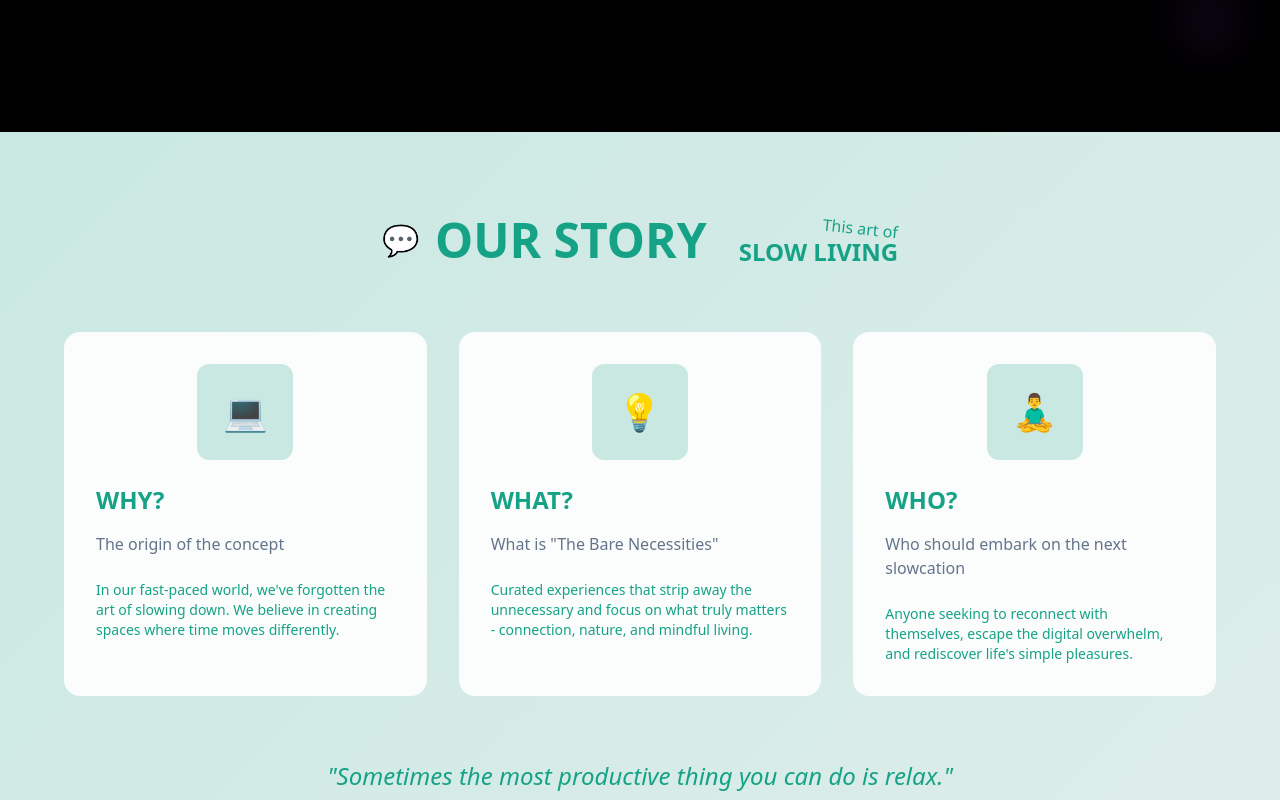
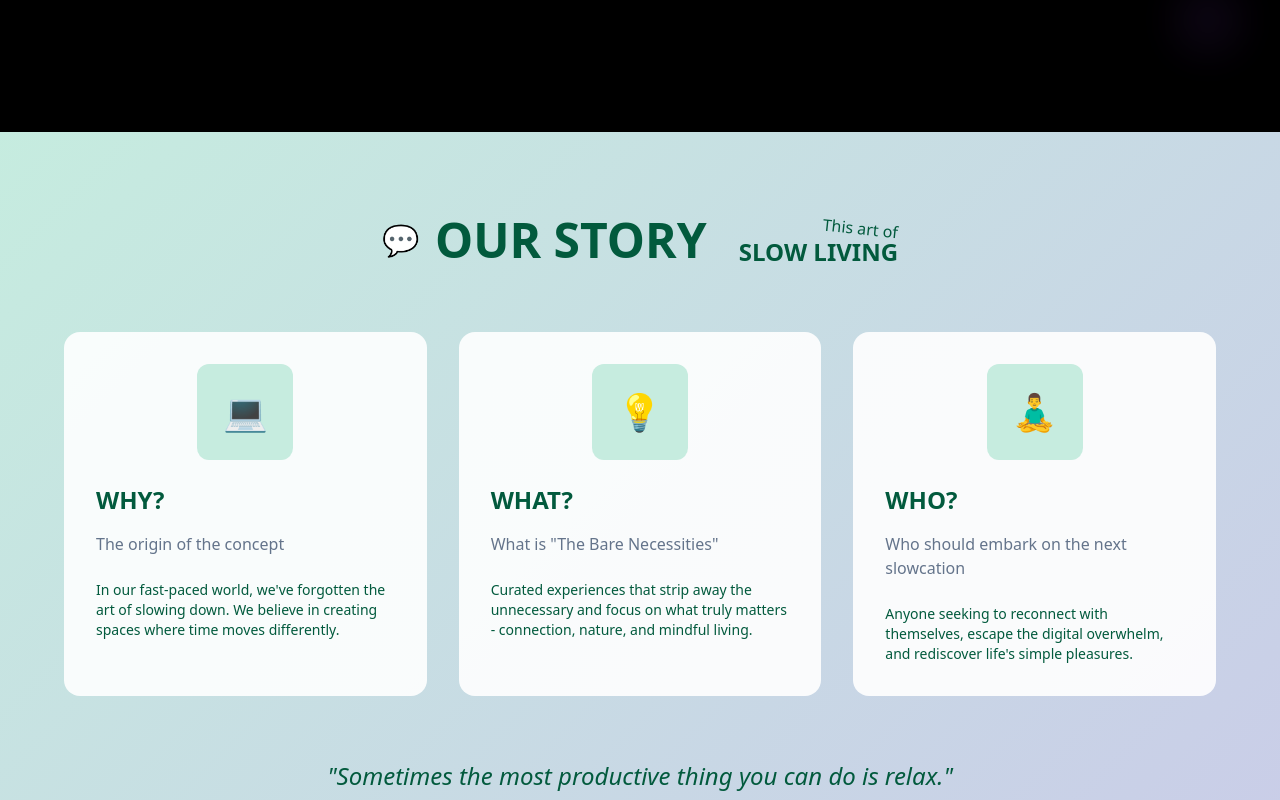
Before and after one commit to The-Bare-Necessities/slowcation-trails-unfold, a React (Vite) app: page / in a window 1280 px wide. Shown: the part 2340-3140 px from the top of the page. Built offline with nearby package versions, Linux system fonts and the light colour scheme.

Commit message:
Updated index.css

```diff
--- a/src/index.css
+++ b/src/index.css
@@ -17,36 +17,36 @@ All colors MUST be HSL.
     --popover: 0 0% 100%;
     --popover-foreground: 222.2 84% 4.9%;
 
-    /* Slowcation Nature-Inspired Palette */
-    --primary: 168 76% 36%;
+    /* Brand Colors */
+    --primary: 160 96% 18%;
     --primary-foreground: 0 0% 98%;
-    --primary-glow: 168 60% 45%;
+    --primary-glow: 160 80% 25%;
 
-    --secondary: 45 100% 65%;
-    --secondary-foreground: 222.2 47.4% 11.2%;
+    --secondary: 234 89% 19%;
+    --secondary-foreground: 0 0% 98%;
 
     --muted: 210 40% 96.1%;
     --muted-foreground: 215.4 16.3% 46.9%;
 
-    --accent: 168 40% 85%;
-    --accent-foreground: 168 76% 20%;
+    --accent: 160 50% 85%;
+    --accent-foreground: 160 96% 18%;
 
     --destructive: 0 84.2% 60.2%;
     --destructive-foreground: 210 40% 98%;
 
     --border: 214.3 31.8% 91.4%;
     --input: 214.3 31.8% 91.4%;
-    --ring: 168 76% 36%;
+    --ring: 160 96% 18%;
 
-    /* Nature Gradients */
-    --gradient-mountain: linear-gradient(135deg, hsl(168, 76%, 36%) 0%, hsl(168, 60%, 45%) 50%, hsl(45, 100%, 65%) 100%);
-    --gradient-hero: linear-gradient(180deg, hsl(0, 0%, 8%) 0%, hsl(168, 20%, 15%) 100%);
-    --gradient-nature: linear-gradient(135deg, hsl(168, 40%, 85%) 0%, hsl(168, 30%, 90%) 100%);
+    /* Brand Gradients */
+    --gradient-mountain: linear-gradient(135deg, hsl(160, 96%, 18%) 0%, hsl(234, 89%, 19%) 50%, hsl(160, 80%, 35%) 100%);
+    --gradient-hero: linear-gradient(180deg, hsl(234, 89%, 19%) 0%, hsl(160, 96%, 18%) 100%);
+    --gradient-nature: linear-gradient(135deg, hsl(160, 50%, 85%) 0%, hsl(234, 40%, 85%) 100%);
 
     /* Elegant Shadows */
-    --shadow-soft: 0 10px 30px -10px hsl(168, 76%, 36% / 0.2);
-    --shadow-nature: 0 20px 40px -15px hsl(168, 40%, 20% / 0.3);
-    --shadow-float: 0 5px 20px hsl(168, 76%, 36% / 0.15);
+    --shadow-soft: 0 10px 30px -10px hsl(160, 96%, 18% / 0.2);
+    --shadow-nature: 0 20px 40px -15px hsl(160, 80%, 20% / 0.3);
+    --shadow-float: 0 5px 20px hsl(160, 96%, 18% / 0.15);
 
     /* Smooth Transitions */
     --transition-smooth: all 0.3s cubic-bezier(0.4, 0, 0.2, 1);
```
